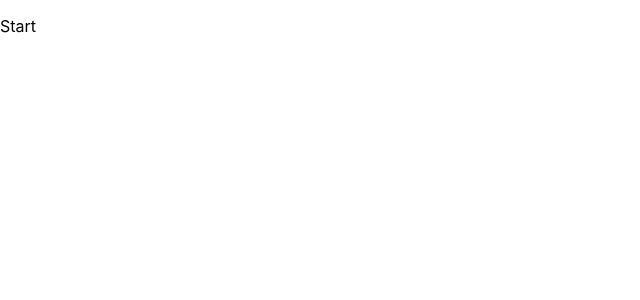
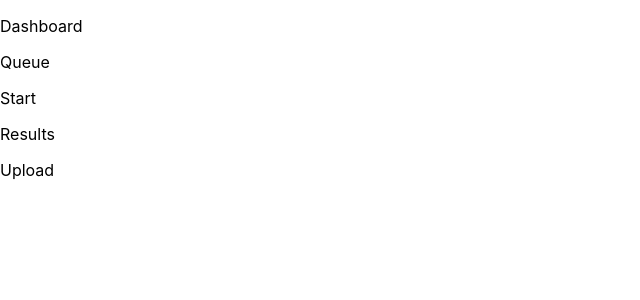
Before and after one commit to rxhxl-sxngh/Docu-AI, a React (Create React App) app in the folder client/: page / in a window 1280 px wide. Shown: the top 300 px of the page, without its empty margins (0-640 px from the left). Built offline with nearby package versions, Linux system fonts and the light colour scheme.

Commit message:
added template pages for each section of the main page

```diff
--- /dev/null
+++ b/client/src/App.jsx
@@ -0,0 +1,24 @@
+import React, {useEffect, useState} from 'react'
+import Dashboard from './dashboard/dashboard'
+import Queue from './queue/queue'
+import Logs from './logs/logs'
+import Results from './results/results'
+import Upload from './upload/upload'
+
+
+
+function App() {
+    return(
+        <div>
+            <Dashboard/>
+            <Queue/>
+            <Logs/>
+            <Results/>
+            <Upload/>
+
+        </div>
+
+    )
+}
+
+export default App
--- /dev/null
+++ b/client/src/dashboard/dashboard.jsx
@@ -0,0 +1,11 @@
+import React, {useEffect, useState} from 'react'
+
+function Dashboard() {
+    return(
+        <div>
+            <p>Dashboard</p>
+        </div>
+    )
+}
+
+export default Dashboard
--- /dev/null
+++ b/client/src/logs/logs.jsx
@@ -0,0 +1,11 @@
+import React, {useEffect, useState} from 'react'
+
+function Logs() {
+    return(
+        <div>
+            <p>Start</p>
+        </div>
+    )
+}
+
+export default Logs
--- /dev/null
+++ b/client/src/queue/queue.jsx
@@ -0,0 +1,11 @@
+import React, {useEffect, useState} from 'react'
+
+function Queue() {
+    return(
+        <div>
+            <p>Queue</p>
+        </div>
+    )
+}
+
+export default Queue
--- a/client/src/App.js
+++ b/client/src/results/results.jsx
@@ -1,11 +1,11 @@
 import React, {useEffect, useState} from 'react'
 
-function App() {
+function Results() {
     return(
         <div>
-            <p>Start</p>
+            <p>Results</p>
         </div>
     )
 }
 
-export default App
+export default Results
--- /dev/null
+++ b/client/src/upload/upload.jsx
@@ -0,0 +1,11 @@
+import React, {useEffect, useState} from 'react'
+
+function Upload() {
+    return(
+        <div>
+            <p>Upload</p>
+        </div>
+    )
+}
+
+export default Upload
```
Also changed, not shown: client/src/index.jsx (renamed from client/src/index.js).
